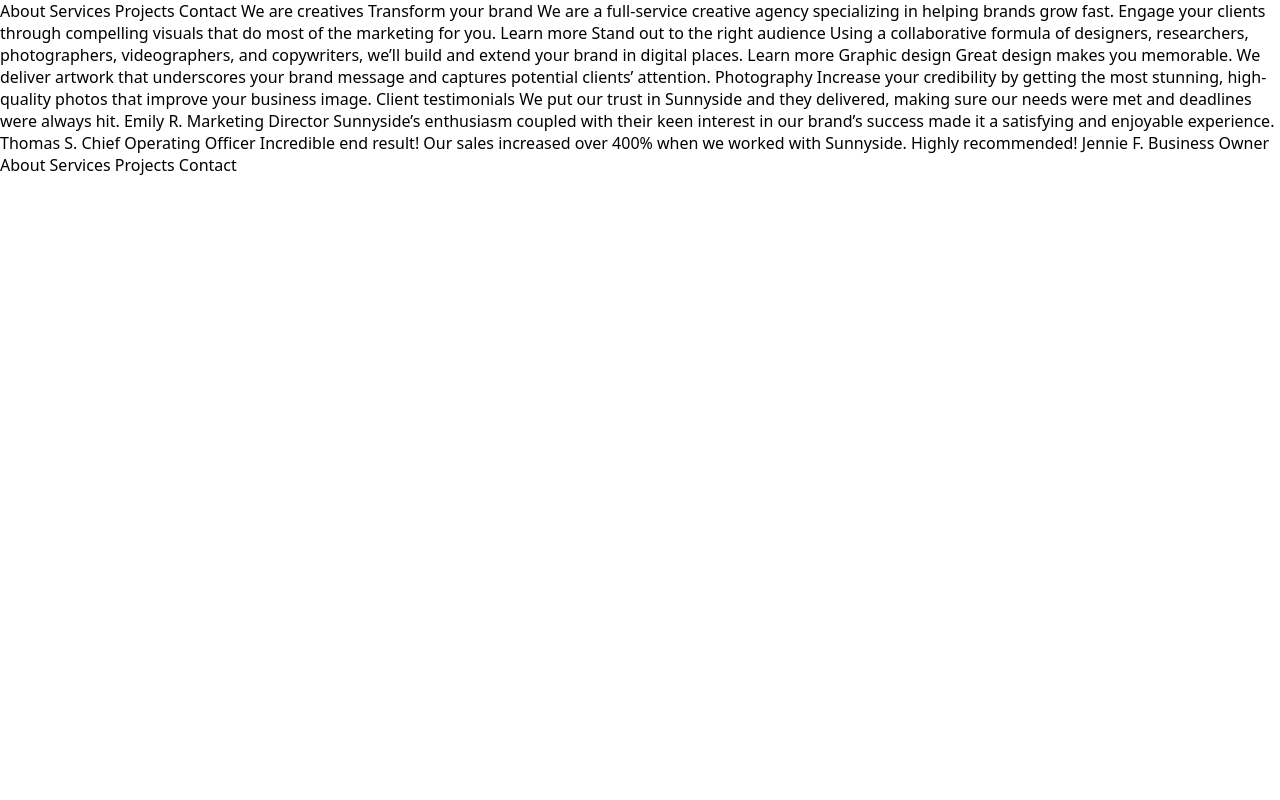
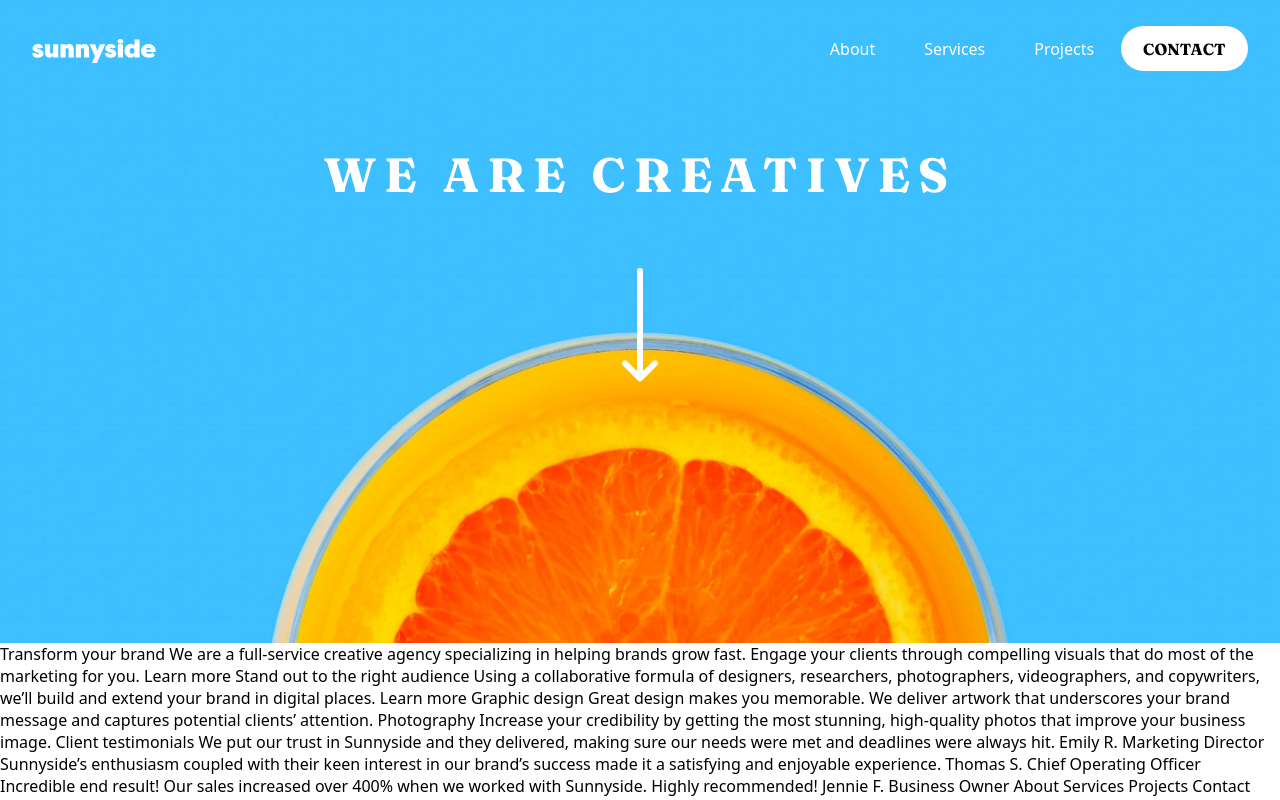
Before and after one commit to donCelis/sunnyside-agency, a plain HTML site: page index.html in a window 1280 px wide. Drawn offline with Linux system fonts and the light colour scheme.

Commit message:
add: home

```diff
--- a/assets/styles/main.css
+++ b/assets/styles/main.css
@@ -1,6 +1,7 @@
 /* Variables */
 :root {
   /* Primarios */
+  --soft-blue: hsl(200, 100%, 62%);
   --soft-red: hsl(7, 99%, 70%);
   --yellow: hsl(51, 100%, 49%);
   --dark-desaturated-cyan: hsl(167, 40%, 24%);
@@ -33,3 +34,47 @@
   font-family: system-ui;
   font-weight: normal;
 }
+.container {
+  width: 95%;
+  margin: 0 auto;
+  max-width: 1440px;
+}
+/* Home */
+.home {
+  background: url("../images/desktop/image-header.jpg") var(--soft-blue) center;
+  background-size: cover;
+}
+.home header {
+  display: flex;
+  flex-flow: row wrap;
+  align-items: center;
+  justify-content: space-between;
+  padding: 2rem 0;
+}
+.logo img {
+  vertical-align: middle;
+}
+.home menu a {
+  padding: 0.8rem 1.4rem;
+  color: var(--white);
+}
+.home menu a:last-child {
+  font-family: var(--title);
+  background: white;
+  color: black;
+  border-radius: 50px;
+  text-transform: uppercase;
+}
+.home-content {
+  text-align: center;
+  padding-top: 3rem;
+  padding-bottom: 16rem;
+}
+.home-content h2 {
+  font-family: var(--title);
+  color: var(--white);
+  text-transform: uppercase;
+  font-size: 3em;
+  letter-spacing: 8px;
+  margin-bottom: 4rem;
+}
--- a/index.html
+++ b/index.html
@@ -11,12 +11,29 @@
   <link rel="stylesheet" href="./assets/styles/main.css">
 </head>
 <body>
-  About
-  Services
-  Projects
-  Contact
-
-  We are creatives
+  <section class="home">
+    <div class="container">
+      <header>
+        <h1 class="logo">
+          <img src="./assets/images/logo.svg" alt="Sunnyside">
+        </h1>
+        <menu>
+          <a href="#">About</a>
+          <a href="#">Services</a>
+          <a href="#">Projects</a>
+          <a href="#">Contact</a>
+        </menu>
+      </header>
+      <section class="home-content">
+        <h2>
+          We are creatives
+        </h2>
+        <picture>
+          <img src="./assets/images/icon-arrow-down.svg" alt="Arrow Down">
+        </picture>
+      </section>
+    </div>
+  </section>
 
   Transform your brand
 
```
